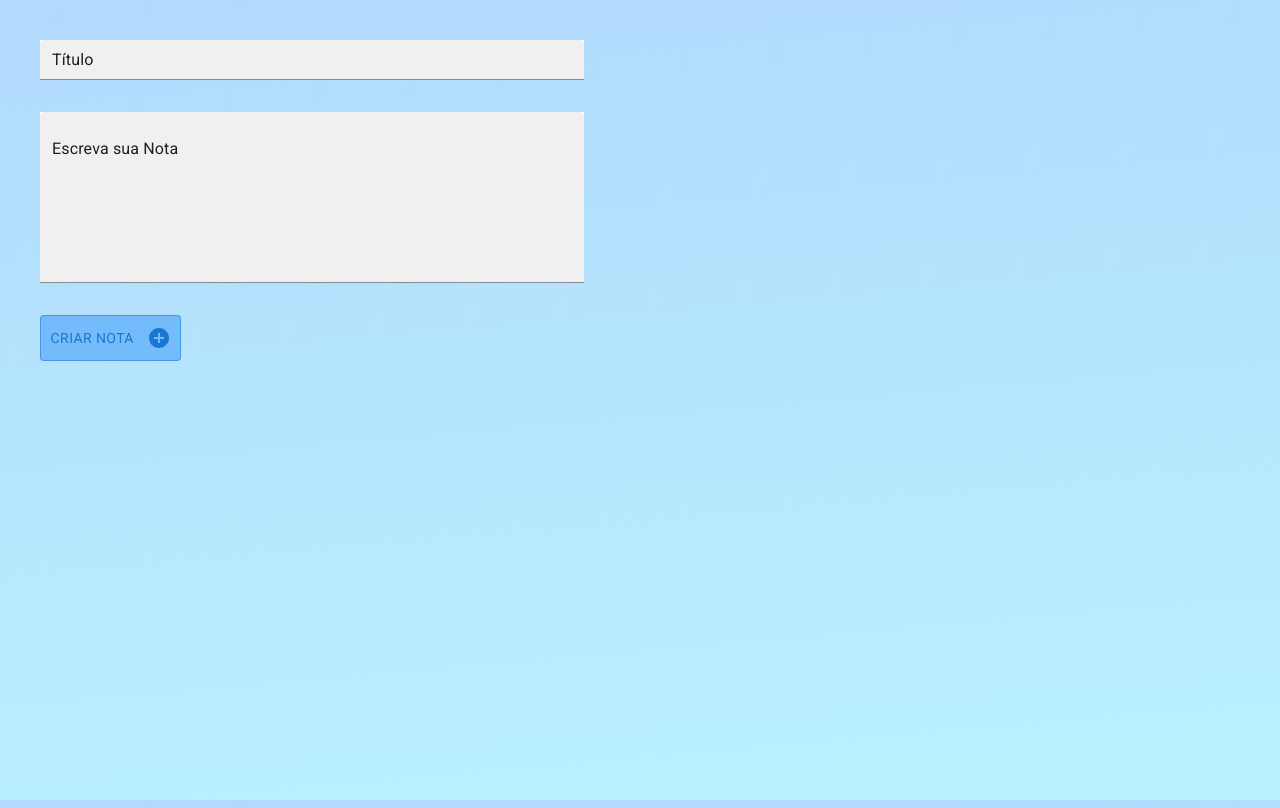
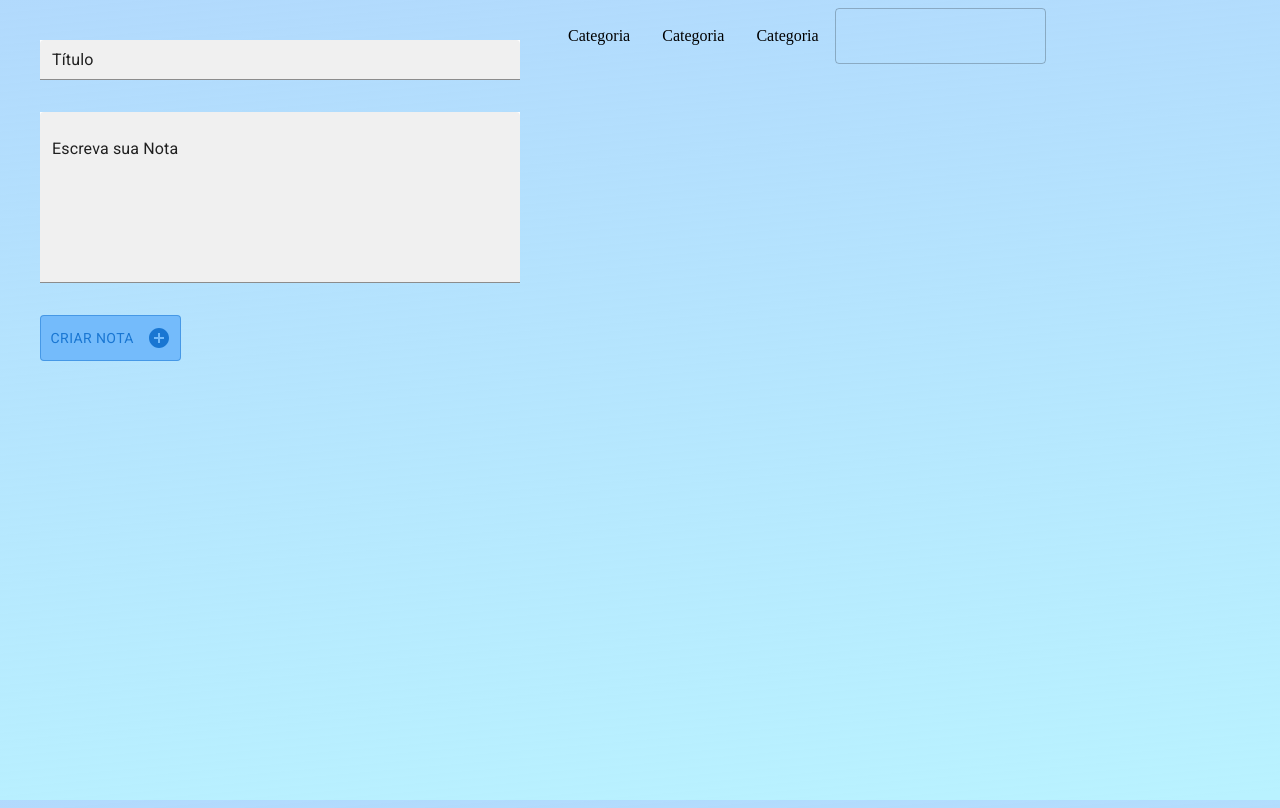
Before and after one commit to TalitaVial/CEEP-Material-UI---ReactJS, a React (Create React App) app: page / in a window 1280 px wide. Built offline with nearby package versions, Linux system fonts and the light colour scheme.

Commit message:
feat: listaDeCategorias

```diff
--- a/src/App.js
+++ b/src/App.js
@@ -1,6 +1,7 @@
 import React, { Component } from 'react'
 import FormularioCadastro from './components/FormularioCadastro'
 import ListaDeNotas from './components/ListaDeNotas'
+import ListaDeCategorias from './components/ListaDeCategorias'
 import './index.css'
 class App extends Component {
   constructor() {
@@ -19,11 +20,23 @@ class App extends Component {
     this.setState(novoEstado)
   }
 
+  deletarNota(index) {
+    let arrayDeNotas = this.state.notas
+    arrayDeNotas.splice(index, 1)
+    this.setState({ notas: arrayDeNotas })
+  }
+
   render() {
     return (
       <div className="sessao_componentes">
         <FormularioCadastro criarNota={this.criarNota.bind(this)} />
-        <ListaDeNotas notas={this.state.notas} />
+        <section>
+          <ListaDeCategorias />
+        </section>
+        <ListaDeNotas
+          deletarNota={this.deletarNota.bind(this)}
+          notas={this.state.notas}
+        />
       </div>
     )
   }
--- a/src/components/CardNota.jsx
+++ b/src/components/CardNota.jsx
@@ -19,16 +19,22 @@ const style = {
   deletIcon: {marginLeft: '.4rem', display: 'flex',alignItems: 'center', justifyContent: 'center' }
 }
 class CardNota extends Component {
+
+  deletar(){
+    const indice = this.props.indice
+    this.props.deletarNota(indice)
+  }
+
   render() {
     return (
-          <Card sx={style.card}>
+          <Card>
         <CardContent sx={style.cardContent}>
           <Typography sx={style.typographyS}>{this.props.titulo}</Typography>
           <Typography sx={style.typography} variant='body2'>{this.props.texto}</Typography>
         </CardContent>
         <CardActions sx={style.cardActions}>
           <Button sx={style.button}>Editar<EditIcon sx={style.editIcon}/></Button>
-          <Button sx={style.button}>Remover<DeleteIcon sx={style.deletIcon}/></Button>
+          <Button onClick={this.deletar.bind(this)} sx={style.button}>Remover<DeleteIcon sx={style.deletIcon}/></Button>
         </CardActions>
       </Card>
     );
--- a/src/components/FormularioCadastro.jsx
+++ b/src/components/FormularioCadastro.jsx
@@ -7,7 +7,7 @@ import AddCircleIcon from '@mui/icons-material/AddCircle';
 import { ButtonGroup } from '@mui/material';
 
 const style = {
-  stack: {minWidth: '45vw',margin: '1rem'},
+  stack: {minWidth: '40vw',margin: '1rem'},
   textField: {margin: '1rem',fontFamily: 'Roboto',background: '#fff'},
   button: {display: 'flex', alignItems: 'center', justifyContent: 'center' ,background:'#74bbfb', padding: '.6rem', margin: '1rem'},
   addCircleIcon : {marginLeft: '.8rem'}
--- /dev/null
+++ b/src/components/ListaDeCategorias.jsx
@@ -0,0 +1,20 @@
+import { Box, List, ListItem, TextField} from '@mui/material';
+import React, {Component} from 'react';
+
+class ListaDeCategorias extends Component {
+
+  render() {
+    return (
+      <Box sx={{display: 'flex'}}>
+        <List sx={{display: 'flex'}}>
+          <ListItem>Categoria</ListItem>
+          <ListItem>Categoria</ListItem>
+          <ListItem>Categoria</ListItem>
+        </List>
+        <TextField id="outlined-basic" label="" variant="outlined" />
+      </Box>
+    );
+  }
+}
+
+export default ListaDeCategorias;
--- a/src/components/ListaDeNotas.jsx
+++ b/src/components/ListaDeNotas.jsx
@@ -4,8 +4,8 @@ import { ListItem } from '@mui/material';
 import { List } from '@mui/material';
 
 const style = {
-  list: {display: 'flex', flexDirection: 'row',alignItems: 'flex-start', flexWrap: 'wrap'},
-  listItem : { width: '20rem',display: 'block'}
+  list: {minWidth: '50vw',display: 'flex', flexDirection: 'row',alignItems: 'flex-start', flexWrap: 'wrap'},
+  listItem : {width: '20rem',display: 'block'}
 }
 class ListaDeNotas extends Component {
  render(){
@@ -14,10 +14,15 @@ class ListaDeNotas extends Component {
         {this.props.notas.map((nota, index)=>{
           return(
              <ListItem sx={style.listItem} key={index}>
-              <CardNota titulo={nota.titulo} texto={nota.texto}/>
+              <CardNota
+              indice={index}
+              deletarNota={this.props.deletarNota}
+              titulo={nota.titulo}
+              texto={nota.texto}/>
             </ListItem>
         )})}
       </List>
+
 
    )}
 }
--- a/src/index.css
+++ b/src/index.css
@@ -11,7 +11,8 @@ html {
 
 .sessao_componentes{
   display: flex;
+  flex-wrap: wrap;
   width: 100vw;
   height: 100vh;
-  overflow: hidden;
+
 }
```
